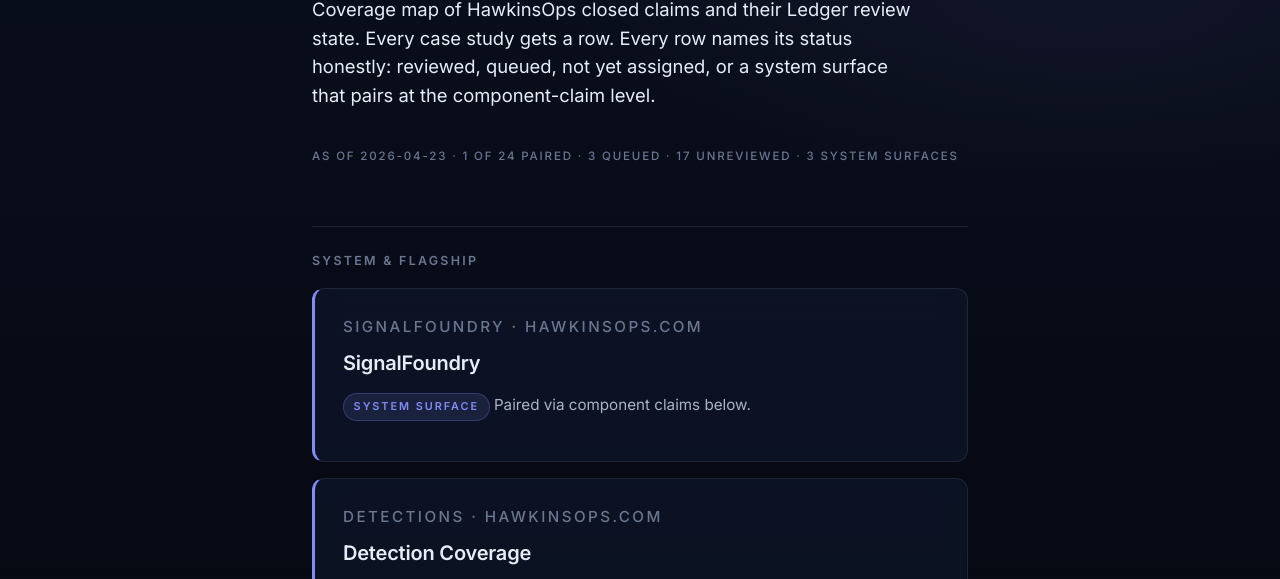
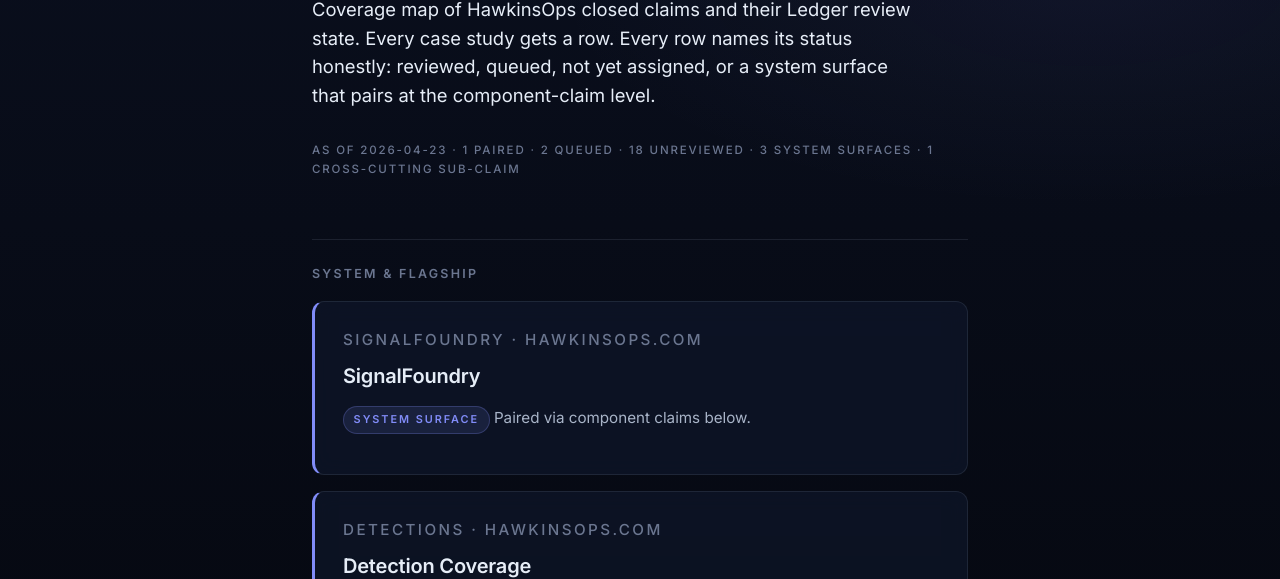
Before and after one commit to raylee-hawkins/rayleeops, a plain HTML site: page registry.html in a window 1280 px wide. Shown: the part 176-755 px from the top of the page. Drawn offline with Linux system fonts and the light colour scheme.

Commit message:
registry: fix meta-line count (was off by one; unreviewed is 18, not 17)

```diff
--- a/registry.html
+++ b/registry.html
@@ -27,7 +27,7 @@
   <h1>Registry</h1>
   <p class="lede">Coverage map of HawkinsOps closed claims and their Ledger review state. Every case study gets a row. Every row names its status honestly: reviewed, queued, not yet assigned, or a system surface that pairs at the component-claim level.</p>
 
-  <p class="meta">As of 2026-04-23 &middot; 1 of 24 paired &middot; 3 queued &middot; 17 unreviewed &middot; 3 system surfaces</p>
+  <p class="meta">As of 2026-04-23 &middot; 1 paired &middot; 2 queued &middot; 18 unreviewed &middot; 3 system surfaces &middot; 1 cross-cutting sub-claim</p>
 
   <h2>System &amp; flagship</h2>
 
```
